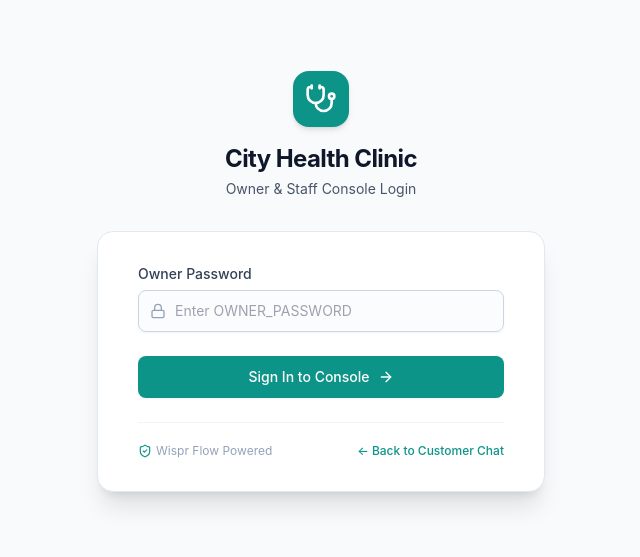
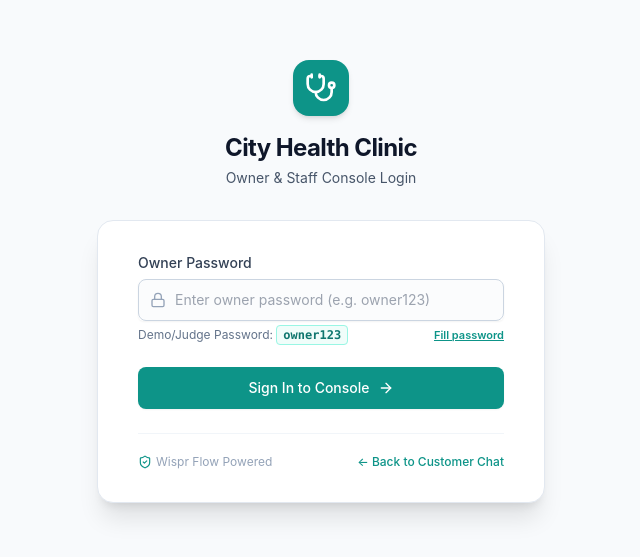
Before and after one commit to NAMAN121208/local-business-assistant, a Next.js app: page /owner/login in a window 1280 px wide. Shown: the part 119-676 px from the top of the page, without its empty margins (319-959 px from the left). Built offline with nearby package versions, Linux system fonts and the light colour scheme.

Commit message:
fix(auth): set default owner password to owner123 and add quick-fill on login page

```diff
--- a/src/app/api/owner/login/route.ts
+++ b/src/app/api/owner/login/route.ts
@@ -5,18 +5,8 @@ import { getOwnerPassword, setSessionCookie } from '@/lib/auth';
 export async function POST(req: NextRequest) {
   try {
     const correctPassword = getOwnerPassword();
-
-    if (!correctPassword) {
-      return NextResponse.json(
-        {
-          error:
-            'OWNER_PASSWORD environment variable is not configured. Owner console login is disabled.',
-        },
-        { status: 503 }
-      );
-    }
-
-    const { password } = await req.json();
+    const body = await req.json().catch(() => ({}));
+    const { password } = body;
 
     if (!password || password !== correctPassword) {
       return NextResponse.json({ error: 'Incorrect owner password' }, { status: 401 });
--- a/src/app/guide/page.tsx
+++ b/src/app/guide/page.tsx
@@ -172,7 +172,7 @@ export default function GuidePage() {
               Credentials Note for Judges:
             </p>
             <p>
-              The owner console login password is provided directly in the hackathon submission form text. Enter it at the login screen to access the <strong>Inbox</strong>, <strong>Voice KB Setup</strong>, <strong>Unanswered Questions</strong>, and <strong>Daily Summary</strong>.
+              Owner Console Password: <code className="font-mono font-bold bg-white px-2 py-0.5 rounded border border-amber-300 text-teal-800">owner123</code>. Enter it at the login screen to access the <strong>Inbox</strong>, <strong>Voice KB Setup</strong>, <strong>Unanswered Questions</strong>, and <strong>Daily Summary</strong>.
             </p>
           </div>
 
--- a/src/app/owner/login/page.tsx
+++ b/src/app/owner/login/page.tsx
@@ -61,10 +61,20 @@ function LoginForm() {
               required
               value={password}
               onChange={(e) => setPassword(e.target.value)}
-              placeholder="Enter OWNER_PASSWORD"
+              placeholder="Enter owner password (e.g. owner123)"
               className="block w-full pl-9 pr-3 py-2.5 sm:text-sm border border-slate-300 rounded-lg focus:ring-teal-500 focus:border-teal-500 bg-slate-50/50"
             />
           </div>
+          <p className="mt-1.5 text-xs text-slate-500 flex items-center justify-between">
+            <span>Demo/Judge Password: <code className="font-mono font-bold text-teal-700 bg-teal-50 px-1.5 py-0.5 rounded border border-teal-200">owner123</code></span>
+            <button
+              type="button"
+              onClick={() => setPassword('owner123')}
+              className="text-teal-600 hover:text-teal-800 font-semibold underline text-[11px]"
+            >
+              Fill password
+            </button>
+          </p>
         </div>
 
         {error && (
--- a/src/lib/auth.ts
+++ b/src/lib/auth.ts
@@ -5,11 +5,11 @@ export const COOKIE_NAME = 'lba_owner_session';
 const SESSION_MAX_AGE = 60 * 60 * 24 * 7; // 7 days in seconds
 
 /**
- * Returns owner password strictly from environment.
- * Refuses to provide any default/fallback in source code.
+ * Returns owner password from environment, with default 'owner123'
+ * for seamless judge & demo evaluation.
  */
 export function getOwnerPassword(): string {
-  return process.env.OWNER_PASSWORD || '';
+  return process.env.OWNER_PASSWORD || 'owner123';
 }
 
 /**
@@ -17,7 +17,7 @@ export function getOwnerPassword(): string {
  * Uses SESSION_SECRET if set, otherwise falls back to OWNER_PASSWORD.
  */
 export function getSessionSecret(): string {
-  return process.env.SESSION_SECRET || process.env.OWNER_PASSWORD || '';
+  return process.env.SESSION_SECRET || process.env.OWNER_PASSWORD || 'owner123_session_secret_signing_key';
 }
 
 async function getHmacKey(secret: string): Promise<CryptoKey> {
@@ -42,9 +42,6 @@ function bufferToHex(buf: ArrayBuffer): string {
 
 export async function createSessionToken(): Promise<string> {
   const secret = getSessionSecret();
-  if (!secret) {
-    throw new Error('Neither SESSION_SECRET nor OWNER_PASSWORD is set in environment.');
-  }
   const timestamp = Date.now().toString();
   const key = await getHmacKey(secret);
   const signatureBuffer = await crypto.subtle.sign('HMAC', key, new TextEncoder().encode(timestamp));
@@ -67,8 +64,6 @@ export async function verifySessionToken(token?: string | null): Promise<boolean
   }
 
   const secret = getSessionSecret();
-  if (!secret) return false;
-
   const key = await getHmacKey(secret);
   const expectedSigBuffer = await crypto.subtle.sign('HMAC', key, new TextEncoder().encode(timestampStr));
   const expectedSignatureHex = bufferToHex(expectedSigBuffer);
```
Also changed, not shown: scripts/test-owner.ts (+2 -8 lines), 2 other files (tests, documents, lock files or other folders).
